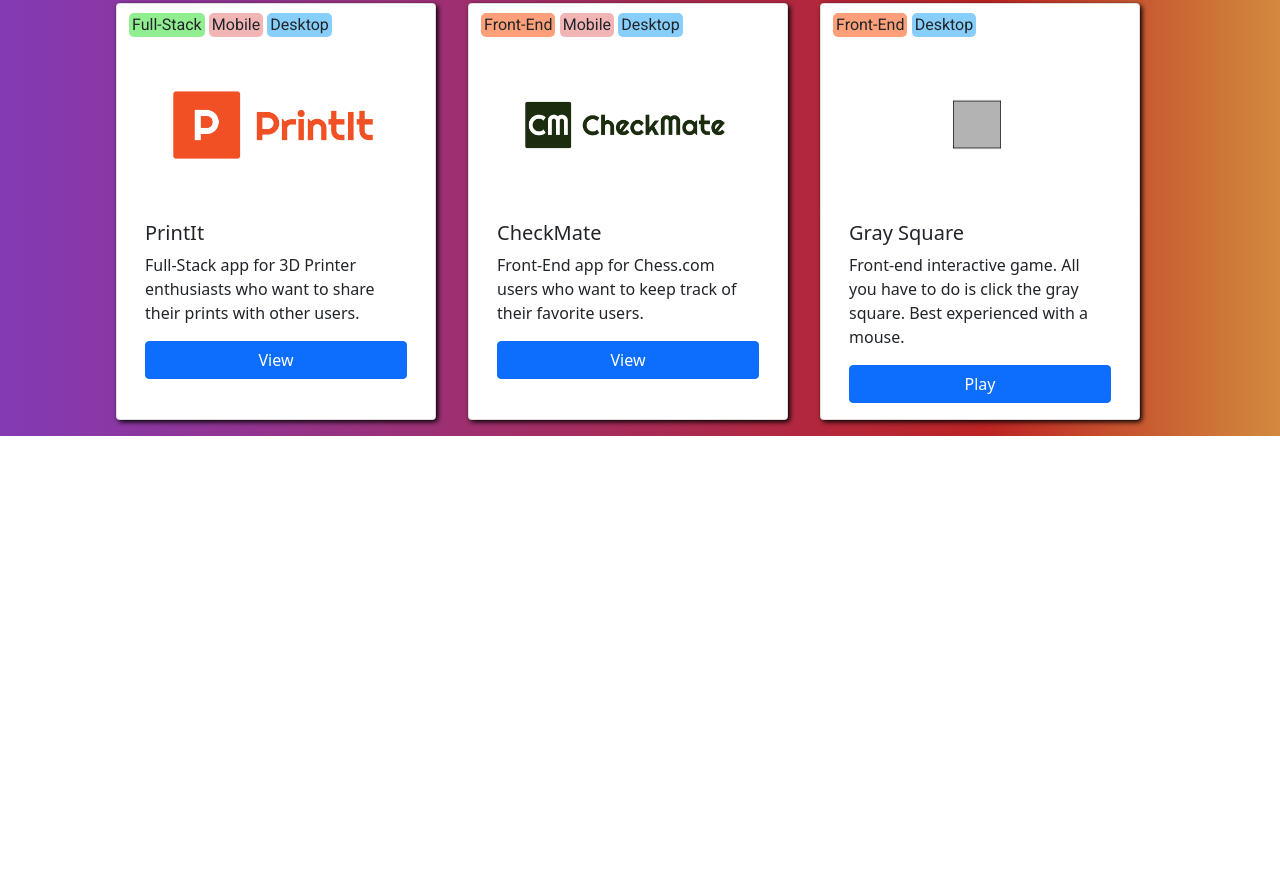
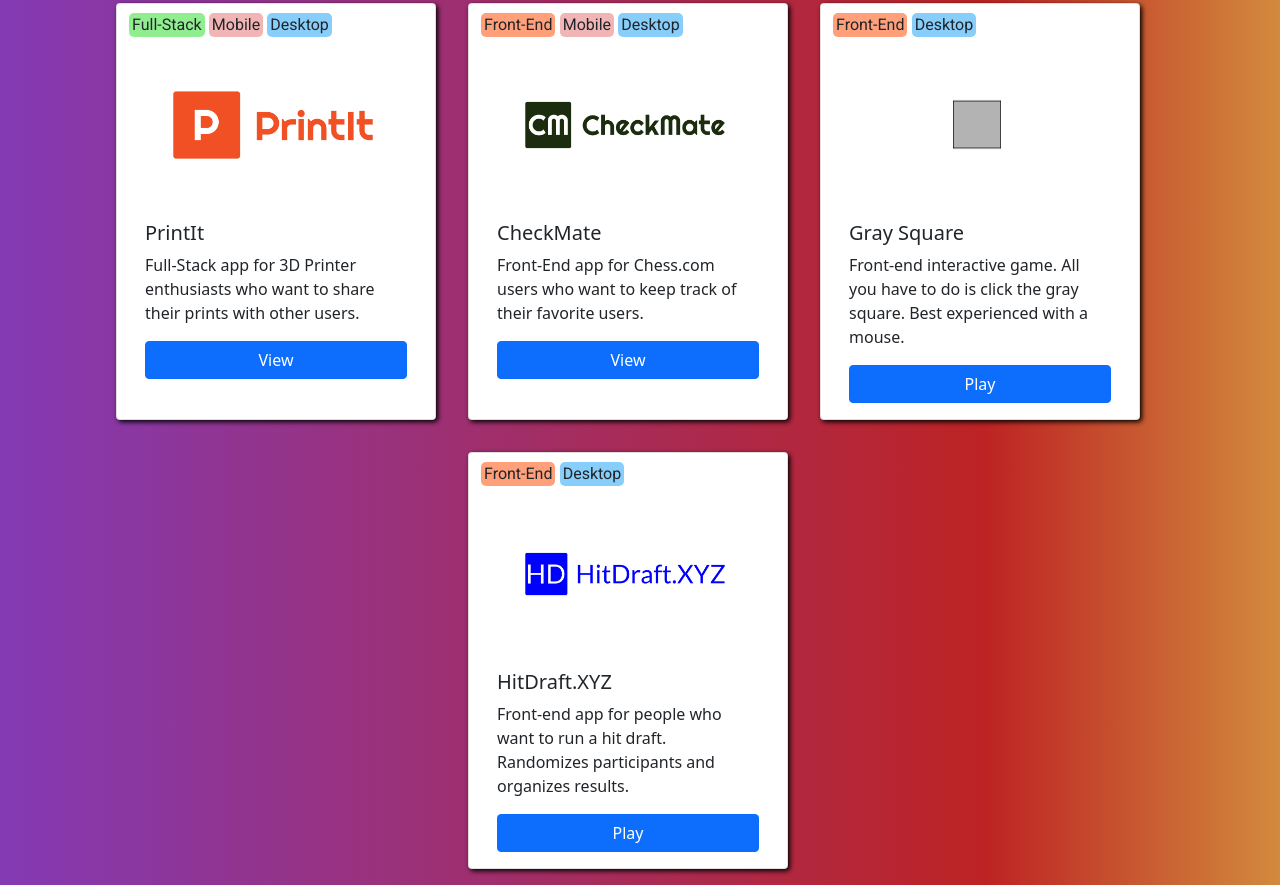
Before and after one commit to Jktanisaka/Portfolio-Page, a website: page index.html in a window 1280 px wide. Shown: the part 549-1434 px from the top of the page. Before the commit the page ends 985 px from the top, so only its background shows below. Drawn offline with nearby package versions, Linux system fonts and the light colour scheme; a web font is replaced by a local one.

Commit message:
updated projects to add hit-draft

```diff
--- a/index.html
+++ b/index.html
@@ -104,6 +104,19 @@
             <a target="_blank" href="https://gray-square.herokuapp.com/" class="btn btn-primary col-12">Play</a>
           </div>
         </div>
+        <div class="card m-3 rounded" style="width: 20rem;">
+          <div class="display-inline mt-2 mb-2">
+            <p class="descriptor front-end m-0">Front-End</p>
+            <p class="descriptor desktop m-0">Desktop</p>
+          </div>
+          <img id="hit-draft" class="card-img-top " src="./images/hitdraftlogo.png" alt="Card image cap">
+          <div class="card-body">
+            <h5 class="card-title">HitDraft.XYZ</h5>
+            <p class="card-text">Front-end app for people who want to run a hit draft. Randomizes participants and organizes results.
+            </p>
+            <a target="_blank" href="https://hitdraft.xyz/" class="btn btn-primary col-12">Play</a>
+          </div>
+        </div>
       </div>
     </div>
   </main>
--- a/js/main.js
+++ b/js/main.js
@@ -1,6 +1,7 @@
 const printit = document.querySelector('#printit');
 const checkmate = document.querySelector('#checkmate');
 const graySquare = document.querySelector('#gray-square');
+const hitDraft = document.querySelector('#hit-draft');
 
 printit.addEventListener('mouseover', () => printit.setAttribute('src', './images/printit.gif'));
 printit.addEventListener('mouseout', () => printit.setAttribute('src', './images/printit.png'));
@@ -10,3 +11,6 @@ checkmate.addEventListener('mouseout', () => checkmate.setAttribute('src', './im
 
 graySquare.addEventListener('mouseover', () => graySquare.setAttribute('src', './images/graysquare.gif'));
 graySquare.addEventListener('mouseout', () => graySquare.setAttribute('src', './images/graysquare.png'));
+
+hitDraft.addEventListener('mouseover', () => hitDraft.setAttribute('src', './images/HitDraft.gif'));
+hitDraft.addEventListener('mouseout', () => hitDraft.setAttribute('src', './images/hitdraftlogo.png'));
```
Also changed, not shown: images/HitDraft.gif (added), images/hitdraftlogo.png (added).
